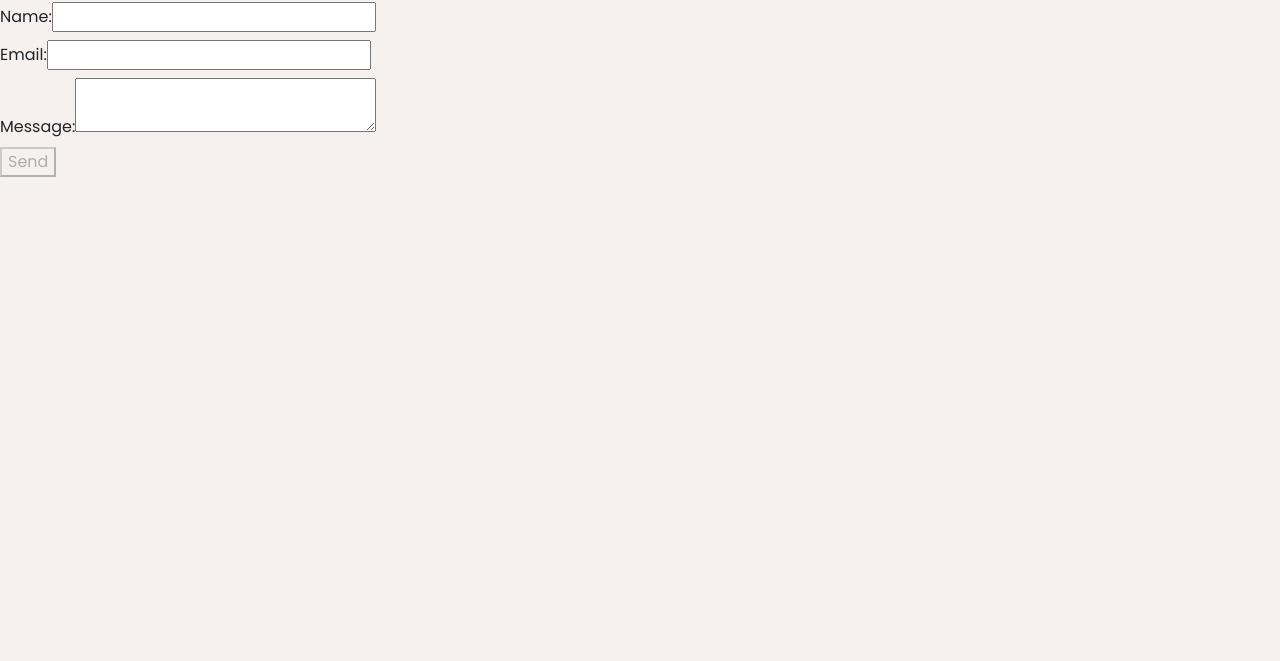
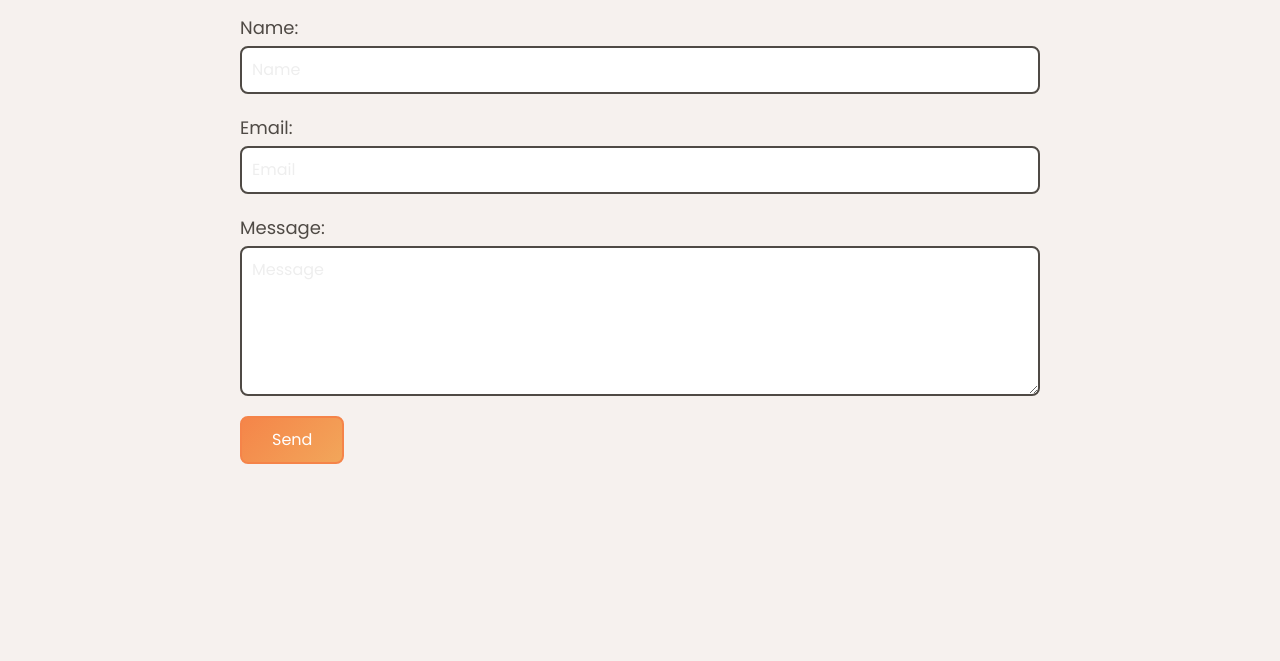
Before and after one commit to gotduss/react-weather-app, a React app: page /contact in a window 1280 px wide. Shown: the part 139-800 px from the top of the page. Built offline with nearby package versions, Linux system fonts and the light colour scheme; no server answers.

Commit message:
add search form & style contact form

```diff
--- /dev/null
+++ b/src/components/Actions/SearchForm.js
@@ -0,0 +1,28 @@
+/* Imports */
+import { useState } from "react";
+import "./styles.css";
+
+/* InputSearch component */
+const SearchForm = ({ onSubmit }) => {
+  /* States */
+  const [searchTerm, setSearchTerm] = useState('');
+
+  const handleSubmit = (e) => {
+    e.preventDefault();
+    onSubmit(searchTerm);
+  };
+
+  return (
+    <form className="input-search-form" onSubmit={handleSubmit}>
+      <input
+        type="text"
+        placeholder="Enter location (e.g.: Brisbane,AU)"
+        value={searchTerm}
+        onChange={(e) => setSearchTerm(e.target.value)}
+      />
+      <button type="submit">Search</button>
+    </form>
+  );
+};
+
+export default SearchForm;
--- a/src/components/App/App.css
+++ b/src/components/App/App.css
@@ -3,6 +3,7 @@ body {
   font-size: 16px;
   font-family: 'Poppins', sans-serif;
   font-weight: 400;
+  color: #4F4A45;
 }
 
 img {
@@ -26,3 +27,7 @@ a:hover {
   'GRAD' 0,
   'opsz' 24
 }
+
+::placeholder {
+  color: #EEE;
+}
--- a/src/components/ContactForm/index.js
+++ b/src/components/ContactForm/index.js
@@ -1,5 +1,6 @@
 /* Import */
 import { useState } from "react";
+import "./styles.css";
 
 /* ContactForm component */
 const ContactForm = () => {
@@ -63,12 +64,13 @@ const ContactForm = () => {
   };
 
   return (
-    <form onSubmit={handleFormSubmit}>
+    <form className="contact-form" onSubmit={handleFormSubmit}>
       <div className="field-group">
         <label>
           Name:
           <input
             type="text"
+            placeholder="Name"
             name="name"
             value={formData.name}
             onChange={handleInputChange}
@@ -81,6 +83,7 @@ const ContactForm = () => {
           Email:
           <input
             type="email"
+            placeholder="Email"
             name="email"
             value={formData.email}
             onChange={handleInputChange}
@@ -93,6 +96,7 @@ const ContactForm = () => {
           Message:
           <textarea
             name="message"
+            placeholder="Message"
             value={formData.message}
             onChange={handleInputChange}
           />
--- /dev/null
+++ b/src/components/ContactForm/styles.css
@@ -0,0 +1,63 @@
+.contact-form {
+  max-width: 800px;
+  margin: 0 auto;
+}
+
+.contact-form label,
+.contact-form input,
+.contact-form textarea {
+  display: block;
+  width: 100%;
+}
+
+.contact-form label {
+  margin-top: 20px;
+  margin-bottom: 20px;
+  font-size: 18px;
+}
+
+.contact-form input,
+.contact-form textarea {
+  margin-top: 5px;
+  padding: 10px;
+  font-size: 16px;
+  border: 2px solid #4F4A45;
+  border-radius: 8px;
+  transition: all .3s ease;
+}
+
+.contact-form textarea {
+  height: 150px;
+}
+
+.contact-form input:hover,
+.contact-form textarea:hover,
+.contact-form input:focus,
+.contact-form textarea:focus {
+  border-color: #f58449;
+}
+
+.contact-form input:focus-visible,
+.contact-form textarea:focus-visible {
+  outline: #f58449;
+}
+
+.contact-form .error {
+  font-size: 14px;
+  color: #f58449;
+}
+
+.contact-form .actions button {
+  padding: 10px 30px;
+  background: rgb(245,133,73);
+  background: linear-gradient(135deg, rgba(245,133,73,1) 0%, rgba(242,166,90,1) 100%);
+  color: #FFF;
+  border: 2px solid #f58449;
+  border-radius: 8px;
+  transition: all 1s ease-out;
+  cursor: pointer;
+}
+
+.contact-form .actions button:hover {
+  background: linear-gradient(135deg, rgba(242,166,90,1) 0%, rgba(245,133,73,1) 100%);
+}
--- a/src/components/WeatherCard/index.js
+++ b/src/components/WeatherCard/index.js
@@ -4,6 +4,7 @@ import { VCROS_API_URL, VCROS_API_KEY, hourlyResponsive } from "../Data";
 import Carousel from 'react-multi-carousel';
 import CurrentWeather from '../CurrentWeather';
 import HourlyWeather from '../CurrentWeather/HourlyWeather';
+import SearchForm from '../Actions/SearchForm';
 import InputToggle from '../Actions/InputToggle';
 import 'react-multi-carousel/lib/styles.css';
 
@@ -25,6 +26,14 @@ const WeatherCard = () => {
     error: false,
     errorMessage: '',
   });
+
+  // Update the location in the state and trigger a new fetch
+  const handleSearchSubmit = (newLocation) => {
+    setCurrentWeatherData({
+      ...currentWeatherData,
+      location: newLocation,
+    });
+  };
 
   useEffect(() => {
     const fetchWeatherData = async () => {
@@ -66,7 +75,7 @@ const WeatherCard = () => {
       }
     }
     fetchWeatherData();
-  }, [currentWeatherData.unit]);
+  }, [currentWeatherData.unit, currentWeatherData.location]);
 
   // Used to switch between metric (Degrees) and us (Fahrenheit)
   const handleToggleUnit = (newUnit) => {
@@ -84,6 +93,9 @@ const WeatherCard = () => {
         <p className="error-message">{currentWeatherData.errorMessage}</p>
       ) : (
         <>
+          <section className="location-search">
+            <SearchForm onSubmit={handleSearchSubmit} />
+          </section>
           <section className="current-weather-card" style={{ backgroundImage: "url(images/brisbane-buildings-outlined-day.jpg)" }}>
             <InputToggle unit={currentWeatherData.unit} onChange={handleToggleUnit} />
             <CurrentWeather
```
